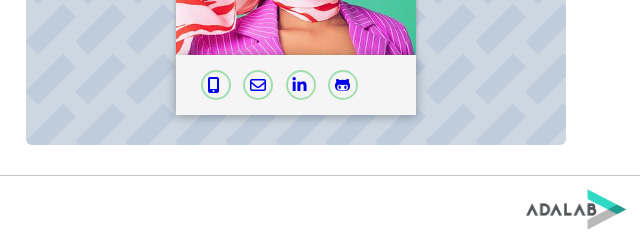
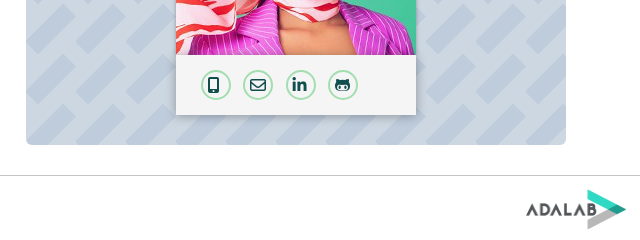
Before and after one commit to Adalab/project-promo-u-module-2-team-2, a website: page docs/creatingCard.html in a window 1280 px wide. Shown: the part 529-769 px from the top of the page, 524-1164 px from the left. Drawn offline with nearby package versions, Linux system fonts and the light colour scheme; files that its build step writes are made by us from their sources.

Commit message:
Fixed color icons

```diff
--- a/src/scss/layout/_aside.scss
+++ b/src/scss/layout/_aside.scss
@@ -184,6 +184,7 @@
     }
 
     .card__icons--icon {
+        color: $color-dark-green-blue;
         display: flex;
         width: 3rem;
         height: 3rem;
```
